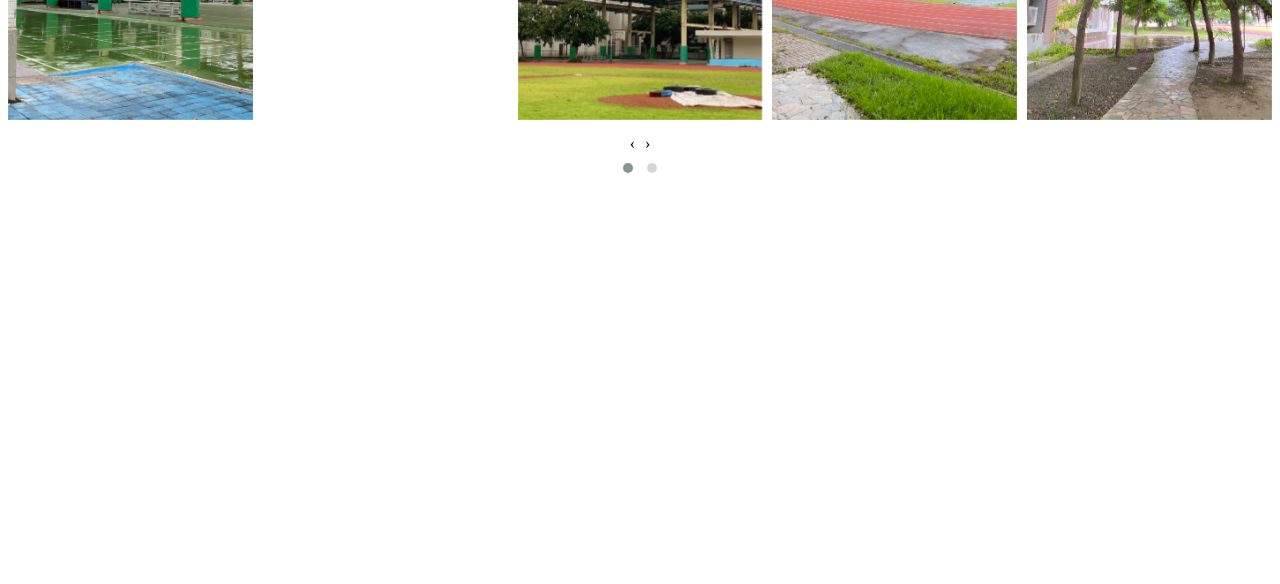
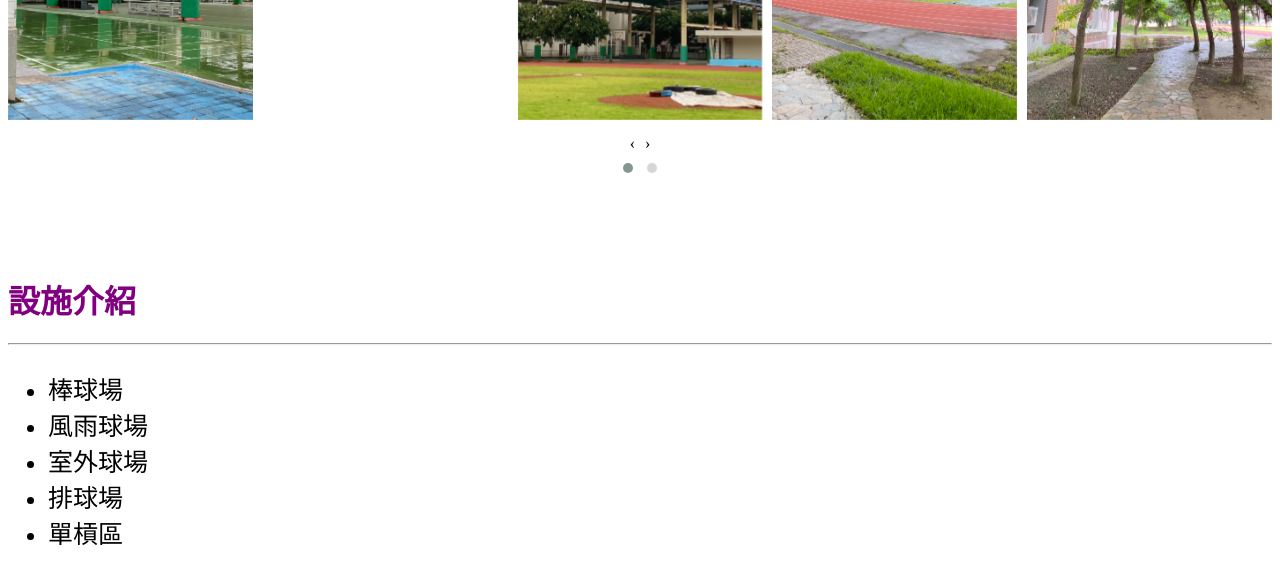
Before and after one commit to lyjray423/pg, a plain HTML site: page index.html in a window 1280 px wide. Shown: the part 214-798 px from the top of the page. Drawn offline with Linux system fonts and the light colour scheme.

Commit message:
Update index.html

```diff
--- a/index.html
+++ b/index.html
@@ -24,7 +24,16 @@
 
   </div>
 
-
+<br><br><br><br>
+<h1 style="color: purple;">設施介紹</h1>
+<hr>
+<ul style="font-size: 25px;">
+  <li>棒球場</li>
+  <li>風雨球場</li>
+  <li>室外球場</li>
+  <li>排球場</li>
+  <li>單槓區</li>
+</ul>
 
 
 
```
